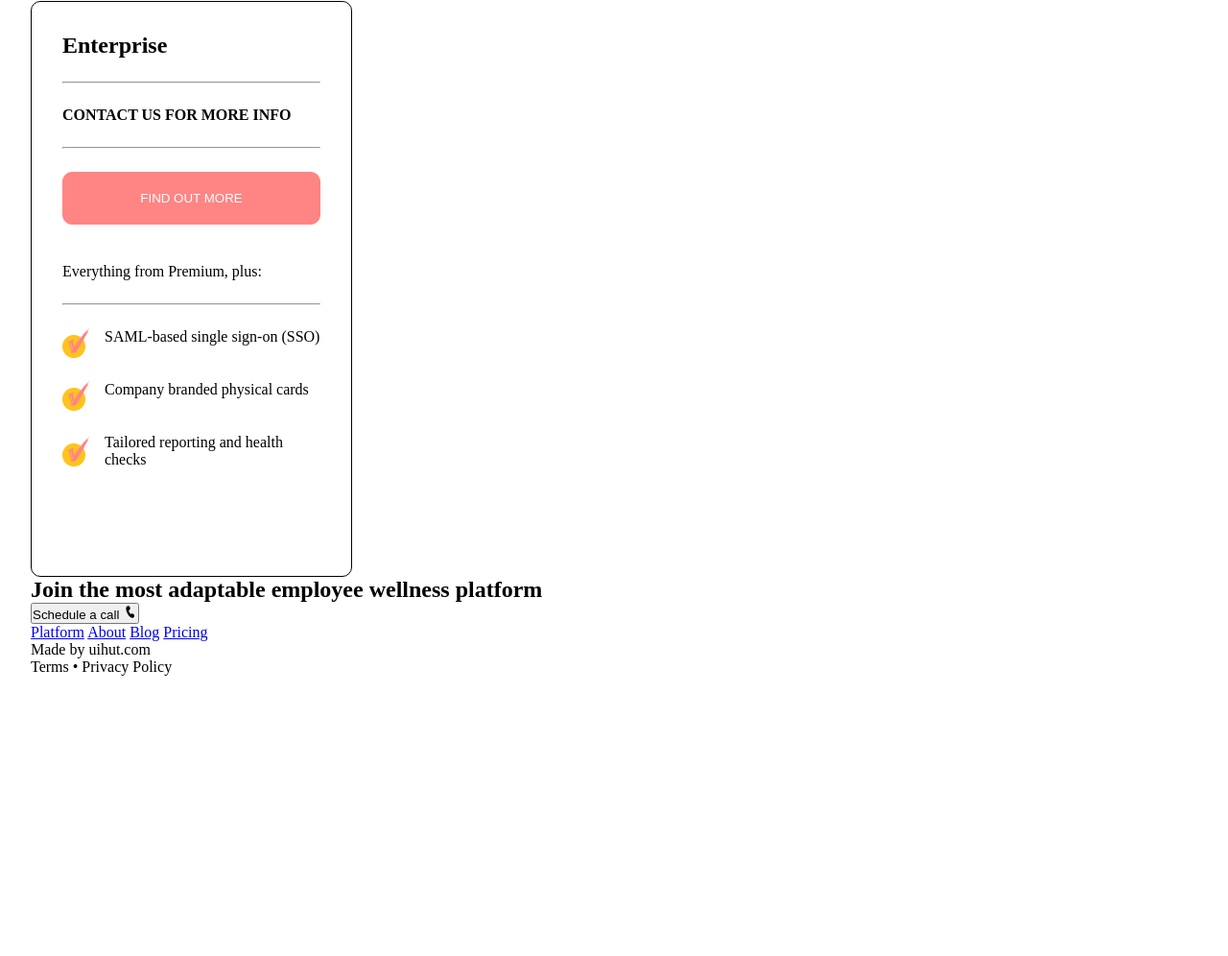
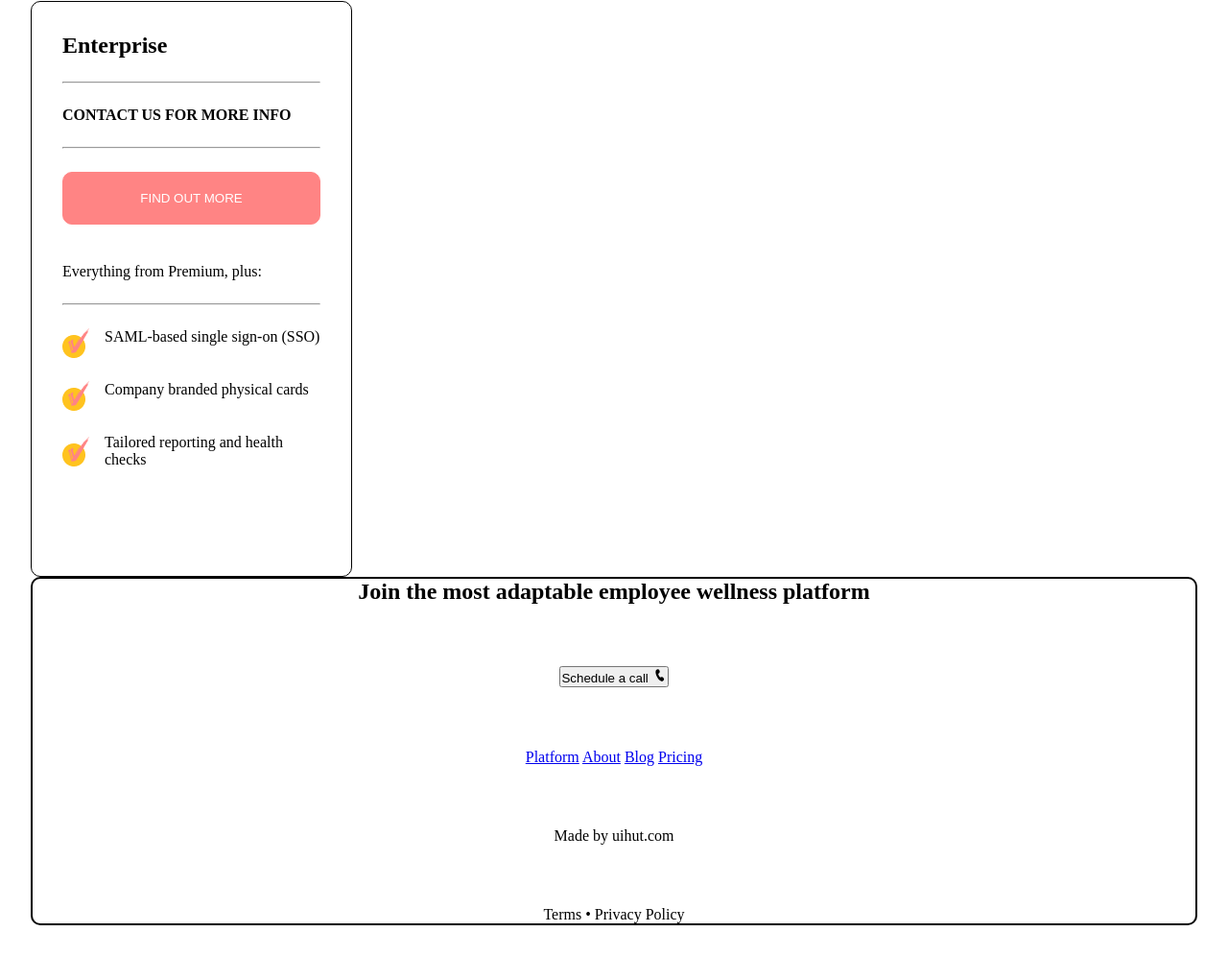
Before and after one commit to jroycodes/healthCareWebsite, a plain HTML site: page index.html in a window 1280 px wide. Shown: the part 5690-6686 px from the top of the page at 96% size. Before the commit the page ends 6426 px from the top, so only its background shows below. Drawn offline with Linux system fonts and the light colour scheme.

Commit message:
Added CSS

```diff
--- a/scss/styles.css
+++ b/scss/styles.css
@@ -310,4 +310,16 @@ header {
 }
 .section9 .sect9_3 .benefits:last-of-type {
   margin-bottom: 5rem;
+}
+
+.section10 {
+  display: flex;
+  justify-content: center;
+  flex-direction: column;
+  align-items: center;
+  gap: 4rem;
+  border: 2px solid #000000;
+  border-radius: 10px;
+  min-width: 17.313rem;
+  min-height: 3rem;
 }/*# sourceMappingURL=styles.css.map */
```
Also changed, not shown: 1 other file.
